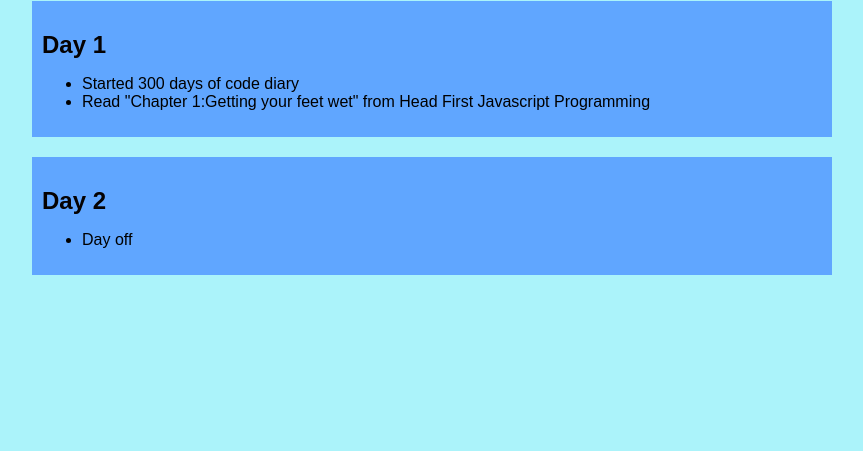
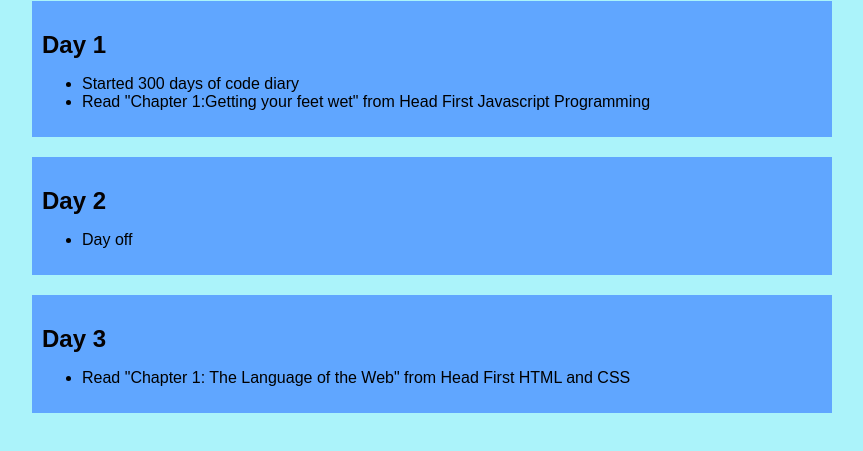
Before and after one commit to veyselarslanbugul/300DaysOfCode2024, a plain HTML site: page index.html in a window 1280 px wide. Shown: the part 107-558 px from the top of the page, without its empty margins (208-1071 px from the left). Drawn offline with Linux system fonts and the light colour scheme.

Commit message:
add day 3

```diff
--- a/index.html
+++ b/index.html
@@ -55,6 +55,12 @@
         </ul>
     </div>
 
+    <div class="day">
+        <h2>Day 3</h2>
+        <ul>
+            <li>Read "Chapter 1: The Language of the Web" from Head First  HTML and CSS</li>
+        </ul>
+    </div>
 </div>
 
 </body>
```
